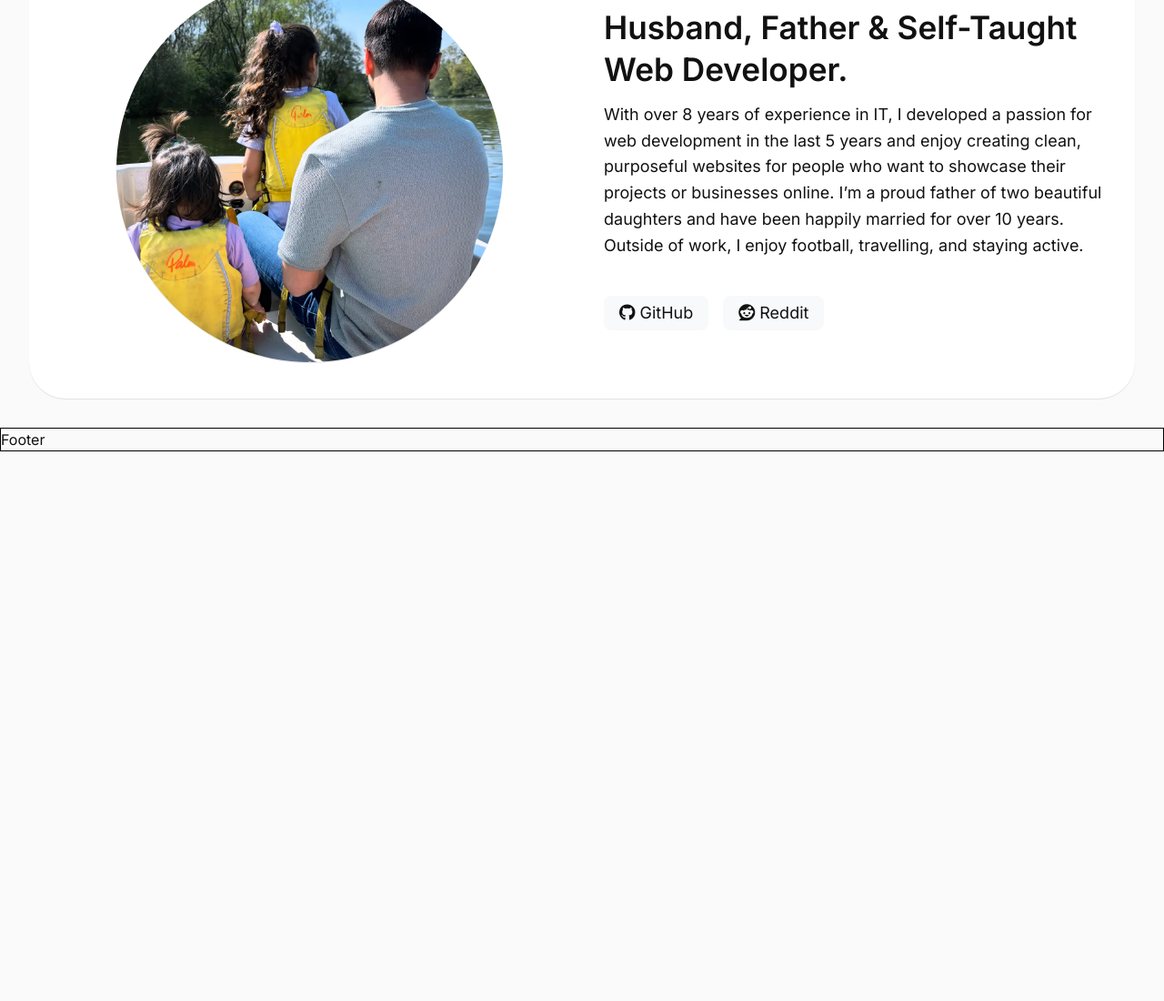
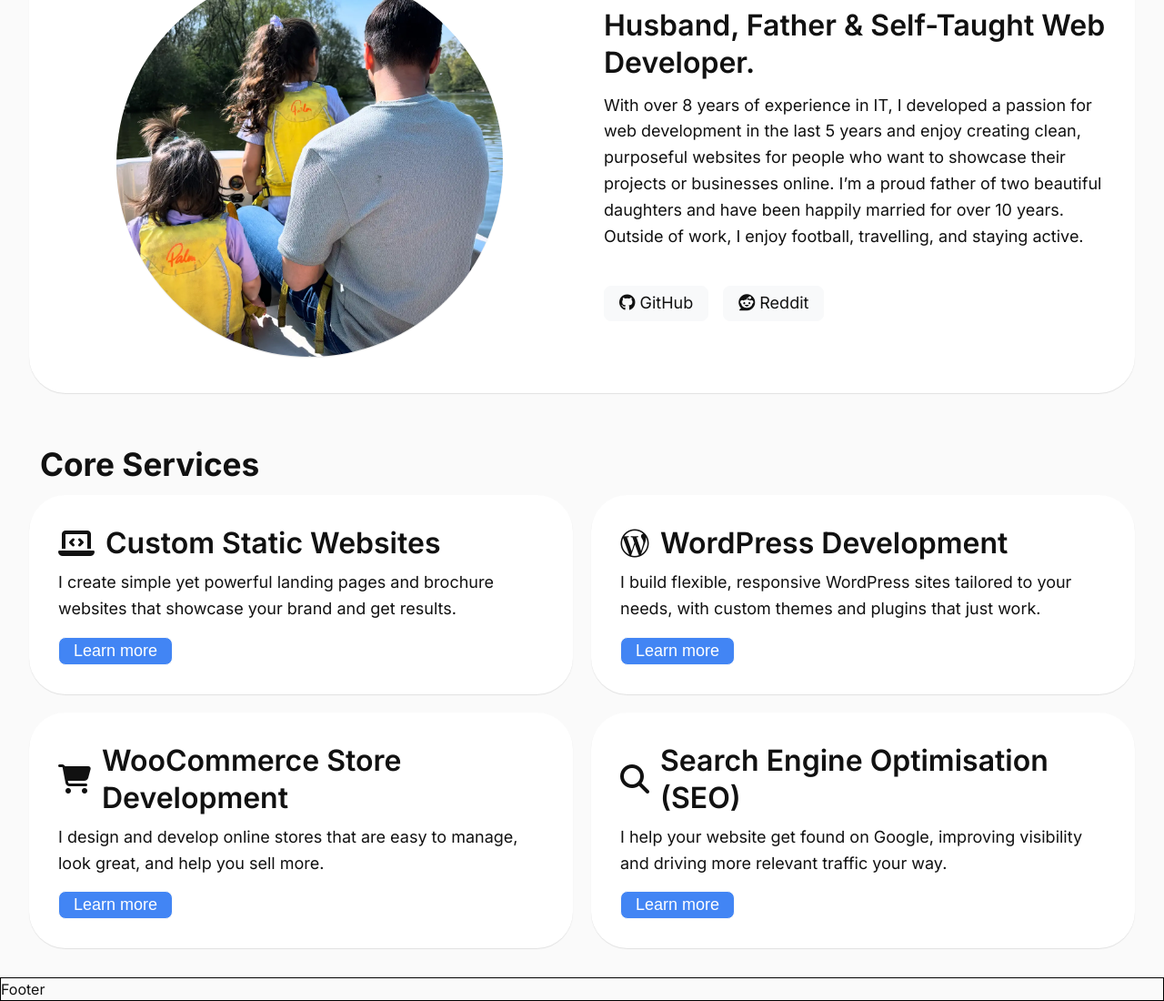
Before and after one commit to kkhan2023/personal-website, a plain HTML site: page index.html in a window 1280 px wide. Shown: the part 816-1916 px from the top of the page at 91% size. Before the commit the page ends 1312 px from the top, so only its background shows below. Drawn offline with Linux system fonts and the light colour scheme.

Commit message:
services section added

```diff
--- a/index.html
+++ b/index.html
@@ -34,7 +34,7 @@
           </button>
           <nav class="mobile-nav">
             <ul>
-              <li><a href="#Home">Home</a></li>
+              <li><a href="#home">Home</a></li>
               <li><a href="#about">About</a></li>
               <li><a href="#services">Core Services</a></li>
               <li><a href="#projects">Projects</a></li>
@@ -96,6 +96,63 @@
             </div>
           </div>
         </section>
+        <section class="services" id="services">
+          <div class="heading-wrapper">
+            <h2>Core Services</h2>
+          </div>
+          <div class="content-wrapper">
+            <div class="service-cards">
+              <div class="service-cards">
+                <div class="card">
+                  <h3>
+                    <i class="fas fa-laptop-code"></i> Custom Static Websites
+                  </h3>
+                  <p>
+                    I create simple yet powerful landing pages and brochure
+                    websites that showcase your brand and get results.
+                  </p>
+                  <button class="learn-more">Learn more</button>
+                </div>
+
+                <div class="card">
+                  <h3>
+                    <i class="fab fa-wordpress-simple"></i> WordPress
+                    Development
+                  </h3>
+                  <p>
+                    I build flexible, responsive WordPress sites tailored to
+                    your needs, with custom themes and plugins that just work.
+                  </p>
+                  <button class="learn-more">Learn more</button>
+                </div>
+
+                <div class="card">
+                  <h3>
+                    <i class="fas fa-shopping-cart"></i> WooCommerce Store
+                    Development
+                  </h3>
+                  <p>
+                    I design and develop online stores that are easy to manage,
+                    look great, and help you sell more.
+                  </p>
+                  <button class="learn-more">Learn more</button>
+                </div>
+
+                <div class="card">
+                  <h3>
+                    <i class="fas fa-search"></i> Search Engine Optimisation
+                    (SEO)
+                  </h3>
+                  <p>
+                    I help your website get found on Google, improving
+                    visibility and driving more relevant traffic your way.
+                  </p>
+                  <button class="learn-more">Learn more</button>
+                </div>
+              </div>
+            </div>
+          </div>
+        </section>
       </main>
       <footer>Footer</footer>
     </div>
--- a/styles.css
+++ b/styles.css
@@ -35,37 +35,37 @@
 /* Headings */
 
 h1 {
-  font-size: clamp(2rem, 5vw, 2.8rem); /* 32px → scales → 56px */
+  font-size: clamp(1.8rem, 4.5vw, 2.4rem); /* 28px → scales → 38px */
   line-height: 1.2;
   font-weight: 700;
 }
 
 h2 {
-  font-size: clamp(1.75rem, 4.5vw, 2.5rem); /* 28px → 48px */
+  font-size: clamp(1.6rem, 4vw, 2.2rem); /* 26px → scales → 35px */
   line-height: 1.25;
   font-weight: 700;
 }
 
 h3 {
-  font-size: clamp(1.5rem, 4vw, 2.2rem); /* 24px → 40px */
+  font-size: clamp(1.4rem, 3.5vw, 2rem); /* 22px → scales → 32px */
   line-height: 1.3;
   font-weight: 600;
 }
 
 h4 {
-  font-size: clamp(1.25rem, 3.5vw, 2rem); /* 20px → 32px */
+  font-size: clamp(1.2rem, 3vw, 1.75rem); /* 19px → scales → 28px */
   line-height: 1.35;
   font-weight: 600;
 }
 
 h5 {
-  font-size: clamp(1.125rem, 3vw, 1.75rem); /* 18px → 28px */
+  font-size: clamp(1.1rem, 2.5vw, 1.5rem); /* 17px → scales → 24px */
   line-height: 1.4;
   font-weight: 500;
 }
 
 h6 {
-  font-size: clamp(1rem, 2.5vw, 1.5rem);
+  font-size: clamp(1rem, 2vw, 1.25rem); /* 16px → scales → 20px */
   line-height: 1.45;
   font-weight: 500;
 }
@@ -96,6 +96,24 @@
   max-width: 1440px;
   margin: 0 auto;
   padding: 0.75rem;
+}
+
+button {
+  font-size: clamp(1rem, 2vw, 1.125rem);
+  background-color: var(--link-hover);
+  border: 1px solid #f8f9fa;
+  border-radius: var(--radius);
+  padding: var(--padding);
+  text-decoration: none;
+  color: var(--header-bg);
+  cursor: pointer;
+}
+
+button:hover {
+  box-shadow: 0 1px 1px rgba(0, 0, 0, 0.1);
+  background-color: var(--link-hover);
+  border: 1px solid #dadce0;
+  text-decoration: none;
 }
 
 /* Core section styles */
@@ -226,6 +244,7 @@
     border-radius: 8px;
     border: none;
     color: var(--background);
+    box-shadow: 0 1px 1px rgba(0, 0, 0, 0.1);
   }
 
   .hamburger i {
@@ -313,6 +332,15 @@
     border-radius: 0px 0px 40px 40px;
   }
 
+  .service-cards .card {
+    border-radius: 0px 0px 40px 40px;
+    text-align: center;
+  }
+
+  .service-cards .card h3 {
+    justify-content: center;
+  }
+
   main {
     padding: 0;
   }
@@ -372,7 +400,8 @@
   box-shadow: 0 1px 1px rgba(0, 0, 0, 0.1);
 }
 
-.about {
+.about,
+.services {
   margin-top: 2.75rem;
   scroll-margin-top: 100px;
 }
@@ -381,6 +410,32 @@
   order: 2;
 }
 
+/* Services section */
+
+.service-cards {
+  display: grid;
+  grid-template-columns: repeat(auto-fit, minmax(500px, 1fr));
+  gap: 20px;
+}
+
+.card {
+  /* display: flex;
+  flex-direction: column; */
+  gap: 0.75rem;
+  padding: 2rem;
+  background-color: var(--header-bg);
+  border-radius: 40px;
+  box-shadow: 0 1px 1px rgba(0, 0, 0, 0.1);
+}
+
+.card h3 {
+  display: flex;
+  flex-direction: row;
+  align-items: center;
+  margin-bottom: 0.5rem;
+  gap: 0.75rem;
+}
+
 footer {
   grid-area: footer;
   border: 1px solid black;
```
